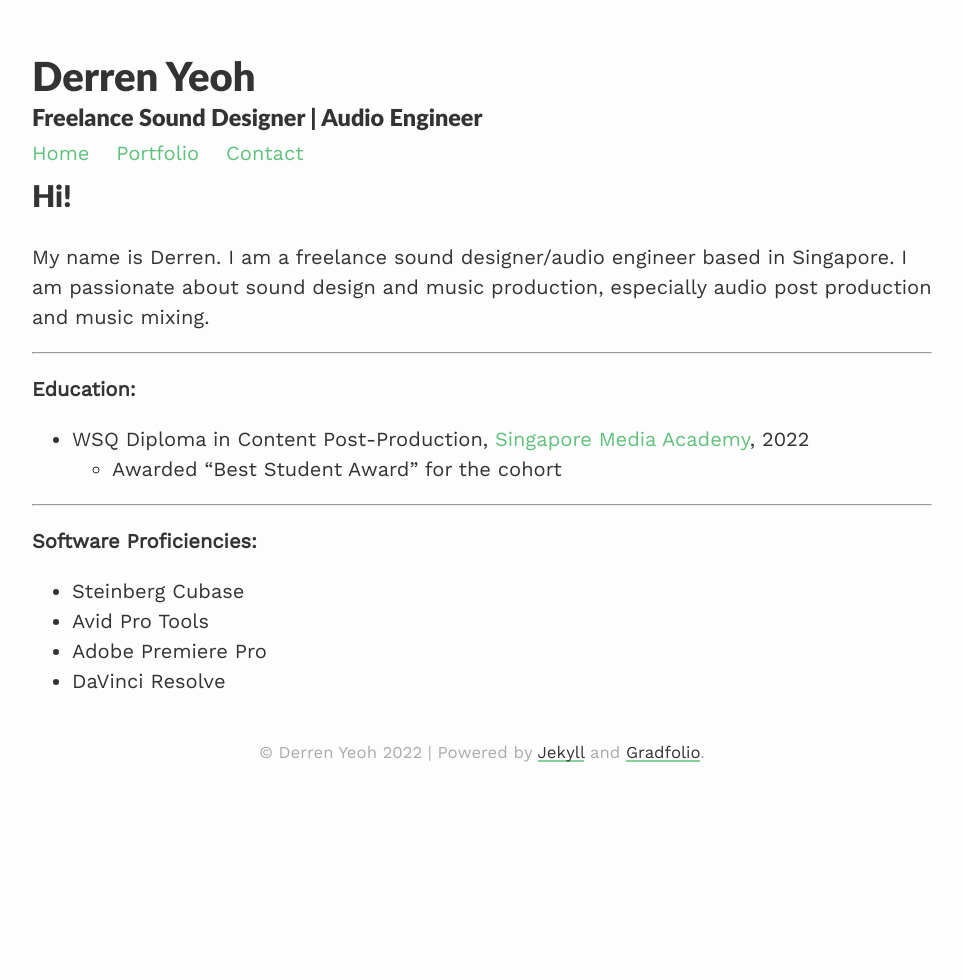
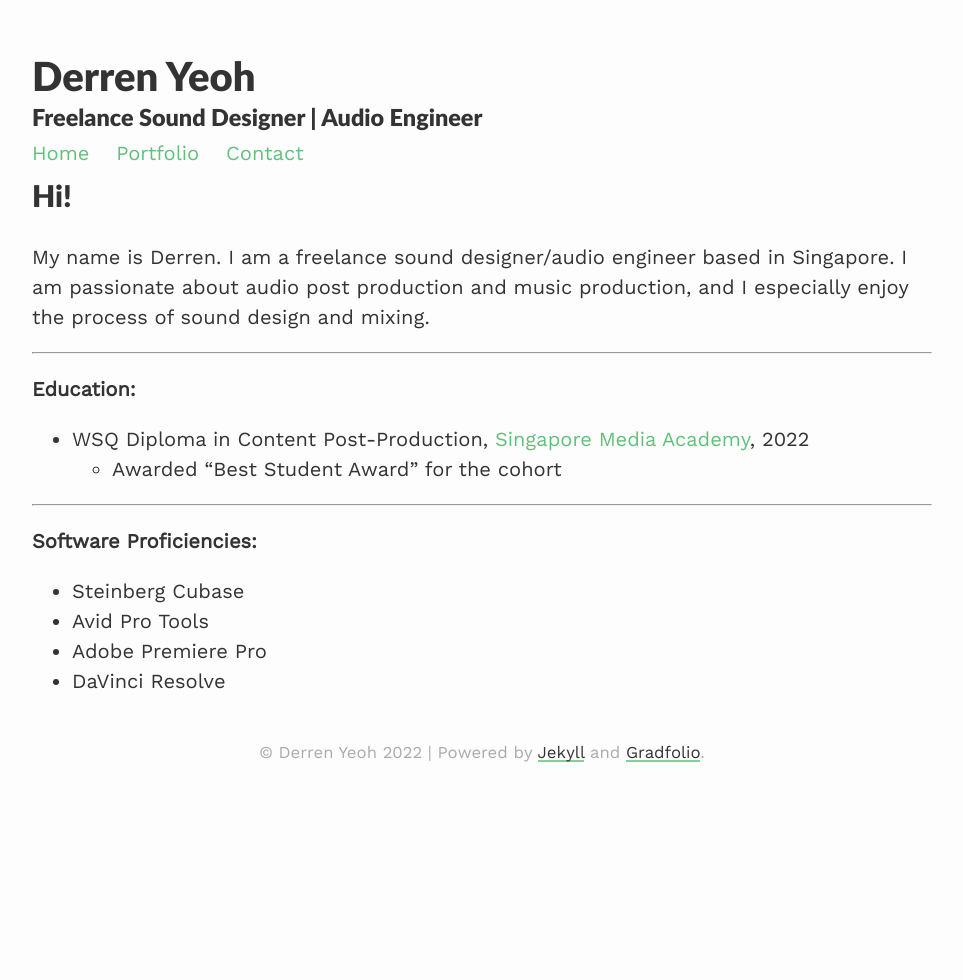
Before and after one commit to derren-yeohwj/site, a Jekyll site: the page built from index.md, in a window 1280 px wide. Shown: the whole page, without its empty margins (158-1121 px from the left). Built offline with Jekyll 4.4.1, drawn with Linux system fonts in a browser that asks for light colours; nearby versions of some CDN libraries.

Commit message:
updated index.md

```diff
--- a/index.md
+++ b/index.md
@@ -9,7 +9,7 @@ published: true
 
 ## Hi!
 
-My name is Derren. I am a freelance sound designer/audio engineer based in Singapore. I am passionate about sound design and music production, especially audio post production and music mixing.
+My name is Derren. I am a freelance sound designer/audio engineer based in Singapore. I am passionate about audio post production and music production, and I especially enjoy the process of sound design and mixing.
 
 ---
 
```
Also changed, not shown: 2 other files.
